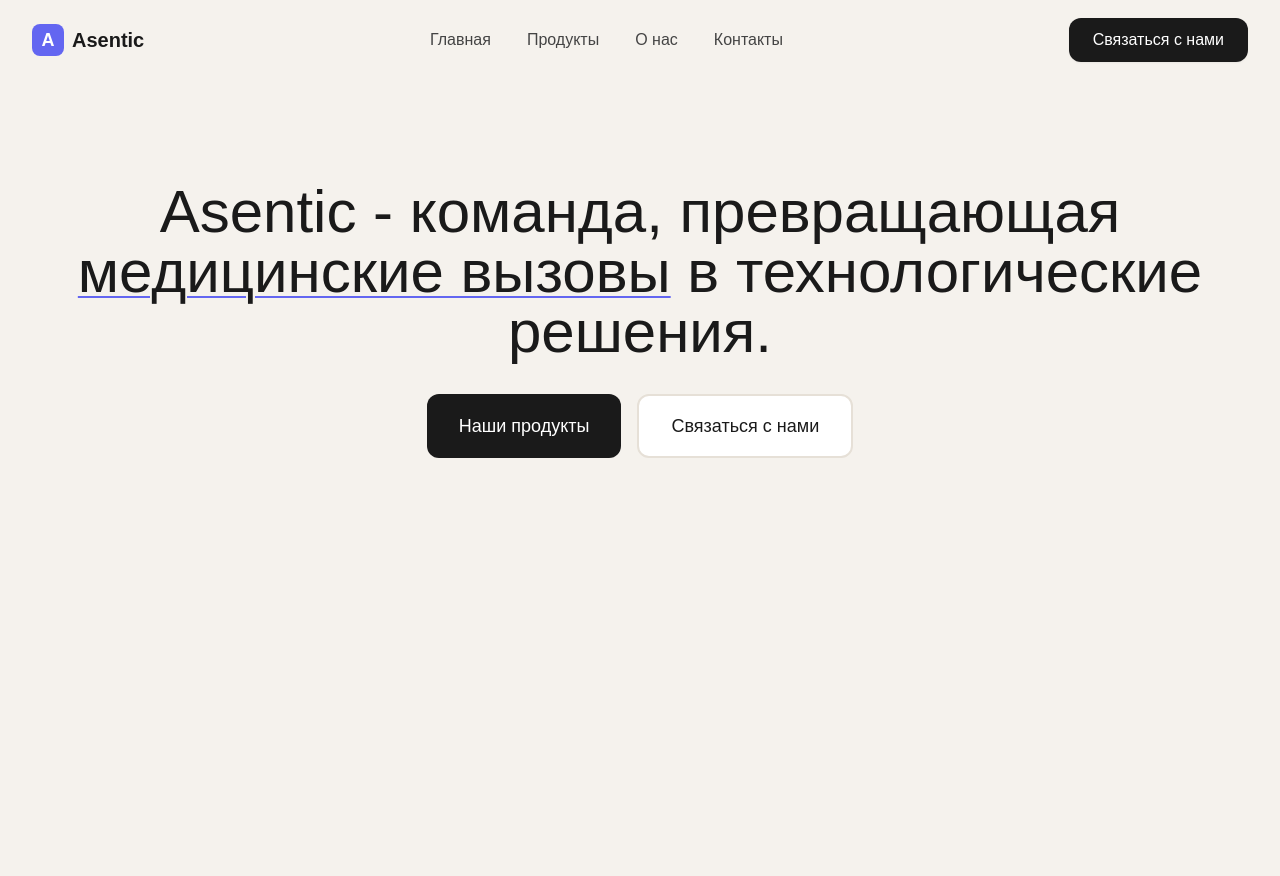
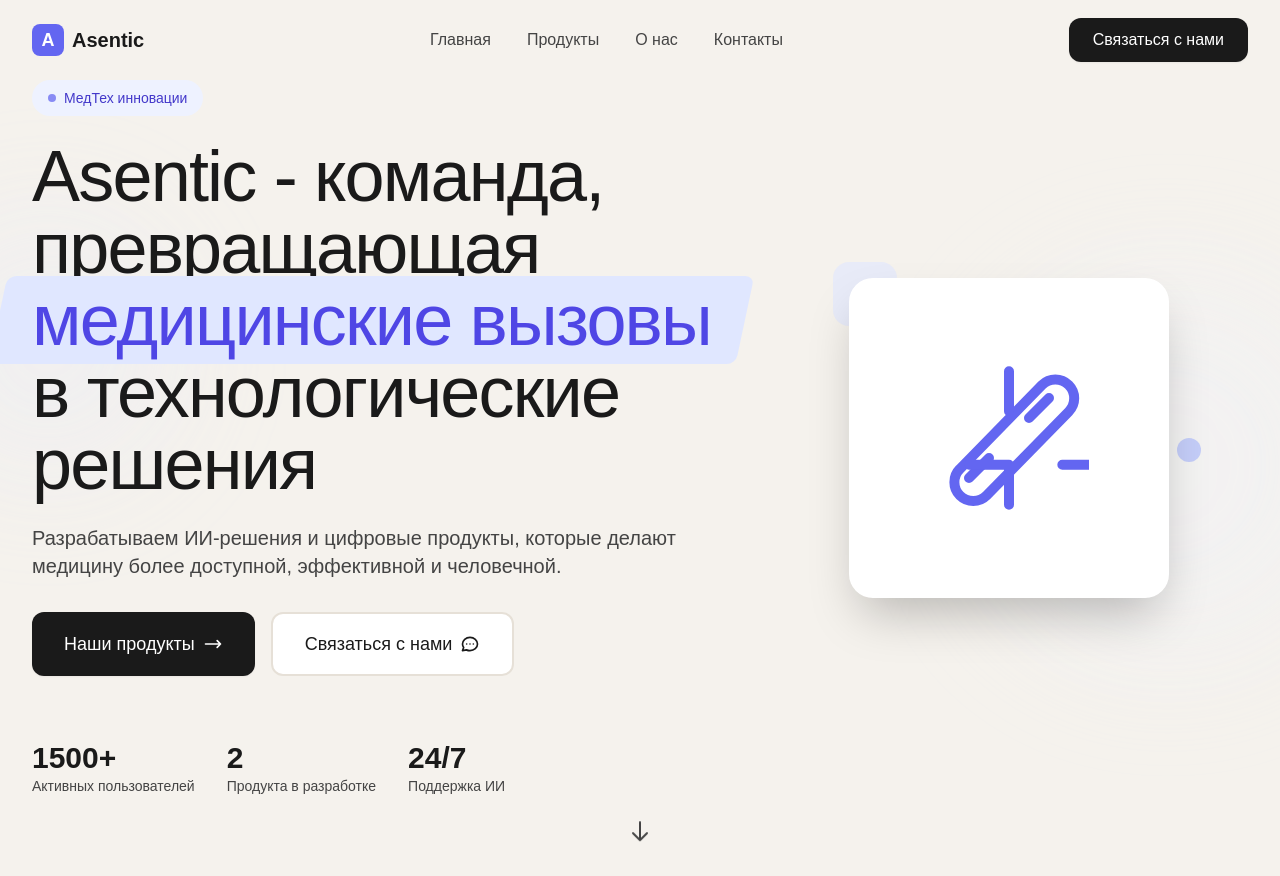
Before and after one commit to imnadsa/asentiq, a Next.js app: page / in a window 1280 px wide. Before the commit the page ends 800 px from the top, so only its background shows below. Built offline with nearby package versions, Linux system fonts and the light colour scheme.

Commit message:
Update Hero.tsx

```diff
--- a/src/components/sections/Hero.tsx
+++ b/src/components/sections/Hero.tsx
@@ -1,30 +1,212 @@
-import React from 'react';
+'use client'
 
-const Hero = () => {
+import React, { useState, useEffect } from 'react'
+import Button from '@/components/ui/Button'
+import Container from '@/components/ui/Container'
+import { cn } from '@/lib/utils'
+
+const Hero: React.FC = () => {
+  const [isLoaded, setIsLoaded] = useState(false)
+
+  useEffect(() => {
+    // Запускаем анимацию появления
+    const timer = setTimeout(() => setIsLoaded(true), 100)
+    return () => clearTimeout(timer)
+  }, [])
+
+  const handleProductsClick = () => {
+    const productsSection = document.getElementById('products')
+    if (productsSection) {
+      productsSection.scrollIntoView({ behavior: 'smooth' })
+    } else {
+      window.location.href = '/products'
+    }
+  }
+
+  const handleContactClick = () => {
+    window.location.href = '/contact'
+  }
+
   return (
-    <section className="relative overflow-hidden bg-cream min-h-[80vh] flex items-center">
-      <div className="max-w-7xl mx-auto px-4 sm:px-6 lg:px-8 py-20">
-        <div className="text-center">
-          <h1 className="text-4xl sm:text-5xl lg:text-6xl font-styrene-a font-medium text-text-primary leading-tight mb-8">
+    <section className="relative min-h-screen bg-cream flex items-center justify-center overflow-hidden">
+      {/* Фоновые элементы */}
+      <div className="absolute inset-0 overflow-hidden pointer-events-none">
+        {/* Градиентные круги для визуального интереса */}
+        <div className="absolute top-1/4 -left-20 w-64 h-64 bg-accent-100/30 rounded-full blur-3xl animate-pulse" />
+        <div className="absolute bottom-1/4 -right-20 w-96 h-96 bg-accent-50/40 rounded-full blur-3xl animate-pulse" style={{ animationDelay: '2s' }} />
+      </div>
+
+      <Container size="xl" padding="lg" className="relative">
+        <div className="grid grid-cols-1 lg:grid-cols-12 gap-8 lg:gap-12 items-center min-h-[80vh] py-20">
+
+          {/* Левая часть - контент */}
+          <div className="lg:col-span-7 space-y-8">
+            <div
+              className={cn(
+                "space-y-6 transition-all duration-1000 ease-out",
+                isLoaded
+                  ? "opacity-100 translate-y-0"
+                  : "opacity-0 translate-y-8"
+              )}
+            >
+              {/* Бейдж */}
+              <div className="inline-flex items-center px-4 py-2 bg-accent-50 text-accent-700 rounded-full text-sm font-styrene-b font-medium">
+                <div className="w-2 h-2 bg-accent-500 rounded-full mr-2 animate-pulse" />
+                МедТех инновации
+              </div>
+
+              {/* Главный заголовок */}
+              <h1 className="text-4xl sm:text-5xl lg:text-6xl xl:text-7xl font-styrene-a font-medium text-text-primary leading-[1.1] tracking-tight">
                 Asentic - команда, превращающая{' '}
-            <span className="underline decoration-accent-500 decoration-2 underline-offset-4">
-              медицинские вызовы
+                <span className="relative">
+                  <span className="relative z-10 text-accent-600">медицинские вызовы</span>
+                  <div className="absolute inset-0 bg-accent-100 -skew-x-12 transform scale-110 rounded-lg" />
                 </span>{' '}
-            в технологические решения.
+                в технологические решения
               </h1>
 
-          <div className="flex flex-col sm:flex-row gap-4 justify-center">
-            <button className="bg-text-primary text-white px-8 py-4 rounded-xl font-styrene-b font-medium text-lg">
+              {/* Подзаголовок */}
+              <p className="text-lg sm:text-xl text-text-secondary font-styrene-b max-w-2xl leading-relaxed">
+                Разрабатываем ИИ-решения и цифровые продукты, которые делают медицину более доступной, эффективной и человечной.
+              </p>
+            </div>
+
+            {/* Кнопки */}
+            <div
+              className={cn(
+                "flex flex-col sm:flex-row gap-4 transition-all duration-1000 ease-out",
+                isLoaded
+                  ? "opacity-100 translate-y-0"
+                  : "opacity-0 translate-y-8"
+              )}
+              style={{ transitionDelay: '200ms' }}
+            >
+              <Button
+                variant="primary"
+                size="lg"
+                onClick={handleProductsClick}
+                className="group"
+              >
                 Наши продукты
-            </button>
-            <button className="bg-white border-2 border-cream-dark text-text-primary px-8 py-4 rounded-xl font-styrene-b font-medium text-lg">
+                <svg
+                  className="ml-2 w-5 h-5 transition-transform group-hover:translate-x-1"
+                  fill="none"
+                  stroke="currentColor"
+                  viewBox="0 0 24 24"
+                >
+                  <path strokeLinecap="round" strokeLinejoin="round" strokeWidth={2} d="M17 8l4 4m0 0l-4 4m4-4H3" />
+                </svg>
+              </Button>
+
+              <Button
+                variant="secondary"
+                size="lg"
+                onClick={handleContactClick}
+                className="group"
+              >
                 Связаться с нами
-            </button>
+                <svg
+                  className="ml-2 w-5 h-5 transition-transform group-hover:scale-110"
+                  fill="none"
+                  stroke="currentColor"
+                  viewBox="0 0 24 24"
+                >
+                  <path strokeLinecap="round" strokeLinejoin="round" strokeWidth={2} d="M8 12h.01M12 12h.01M16 12h.01M21 12c0 4.418-4.03 8-9 8a9.863 9.863 0 01-4.255-.949L3 20l1.395-3.72C3.512 15.042 3 13.574 3 12c0-4.418 4.03-8 9-8s9 3.582 9 8z" />
+                </svg>
+              </Button>
+            </div>
+
+            {/* Статистика */}
+            <div
+              className={cn(
+                "flex flex-wrap gap-8 pt-8 transition-all duration-1000 ease-out",
+                isLoaded
+                  ? "opacity-100 translate-y-0"
+                  : "opacity-0 translate-y-8"
+              )}
+              style={{ transitionDelay: '400ms' }}
+            >
+              <div className="flex flex-col">
+                <span className="text-3xl font-styrene-a font-bold text-text-primary">1500+</span>
+                <span className="text-sm text-text-secondary font-styrene-b">Активных пользователей</span>
+              </div>
+              <div className="flex flex-col">
+                <span className="text-3xl font-styrene-a font-bold text-text-primary">2</span>
+                <span className="text-sm text-text-secondary font-styrene-b">Продукта в разработке</span>
+              </div>
+              <div className="flex flex-col">
+                <span className="text-3xl font-styrene-a font-bold text-text-primary">24/7</span>
+                <span className="text-sm text-text-secondary font-styrene-b">Поддержка ИИ</span>
               </div>
             </div>
           </div>
+
+          {/* Правая часть - визуал (скрыт на мобильных) */}
+          <div
+            className={cn(
+              "hidden lg:flex lg:col-span-5 justify-center items-center transition-all duration-1200 ease-out",
+              isLoaded
+                ? "opacity-100 translate-x-0 scale-100"
+                : "opacity-0 translate-x-8 scale-95"
+            )}
+            style={{ transitionDelay: '600ms' }}
+          >
+            <div className="relative">
+              {/* Главная медицинская иконка */}
+              <div className="relative z-10 w-80 h-80 bg-white rounded-3xl shadow-2xl flex items-center justify-center group hover:shadow-3xl transition-shadow duration-300">
+                <svg
+                  className="w-40 h-40 text-accent-500 group-hover:scale-110 transition-transform duration-300"
+                  fill="none"
+                  stroke="currentColor"
+                  viewBox="0 0 24 24"
+                >
+                  <path
+                    strokeLinecap="round"
+                    strokeLinejoin="round"
+                    strokeWidth={1.5}
+                    d="M4.636 16.636L16.95 4.05a2.828 2.828 0 114 4L8.636 20.636a2.828 2.828 0 01-4-4zM6 18l3-3M15 9l3-3"
+                  />
+                  <path
+                    strokeLinecap="round"
+                    strokeLinejoin="round"
+                    strokeWidth={1.5}
+                    d="M12 2v6m0 8v6m-6-6h6m8 0h6"
+                  />
+                </svg>
+              </div>
+
+              {/* Декоративные элементы */}
+              <div className="absolute -top-4 -left-4 w-16 h-16 bg-accent-100 rounded-2xl opacity-60 animate-bounce" style={{ animationDelay: '1s' }} />
+              <div className="absolute -bottom-4 -right-4 w-12 h-12 bg-accent-200 rounded-xl opacity-80 animate-bounce" style={{ animationDelay: '1.5s' }} />
+              <div className="absolute top-1/2 -right-8 w-6 h-6 bg-accent-300 rounded-full opacity-60 animate-ping" style={{ animationDelay: '2s' }} />
+            </div>
+          </div>
+        </div>
+
+        {/* Стрелка вниз */}
+        <div
+          className={cn(
+            "absolute bottom-8 left-1/2 transform -translate-x-1/2 transition-all duration-1000 ease-out",
+            isLoaded
+              ? "opacity-100 translate-y-0"
+              : "opacity-0 translate-y-4"
+          )}
+          style={{ transitionDelay: '800ms' }}
+        >
+          <div className="animate-bounce">
+            <svg
+              className="w-6 h-6 text-text-secondary"
+              fill="none"
+              stroke="currentColor"
+              viewBox="0 0 24 24"
+            >
+              <path strokeLinecap="round" strokeLinejoin="round" strokeWidth={2} d="M19 14l-7 7m0 0l-7-7m7 7V3" />
+            </svg>
+          </div>
+        </div>
+      </Container>
     </section>
-  );
-};
+  )
+}
 
-export default Hero;
+export default Hero
```
Lines whose indentation alone changed are shown as unchanged.
